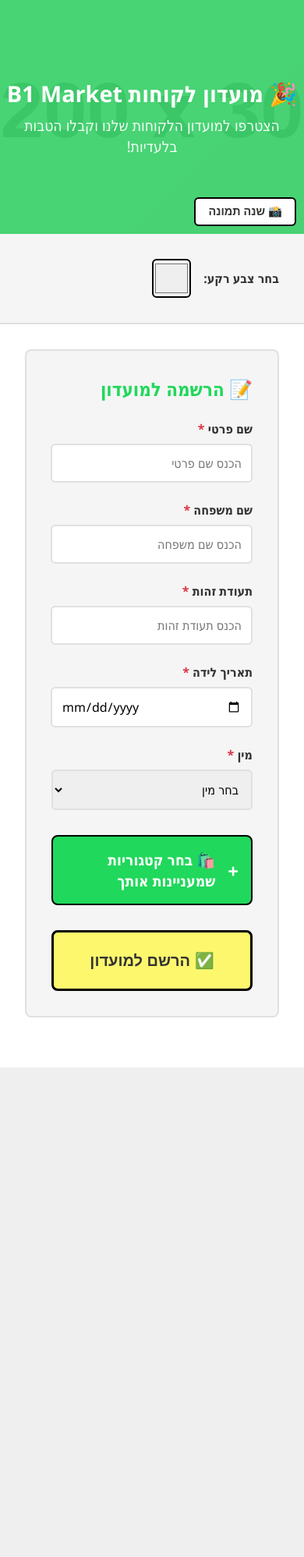
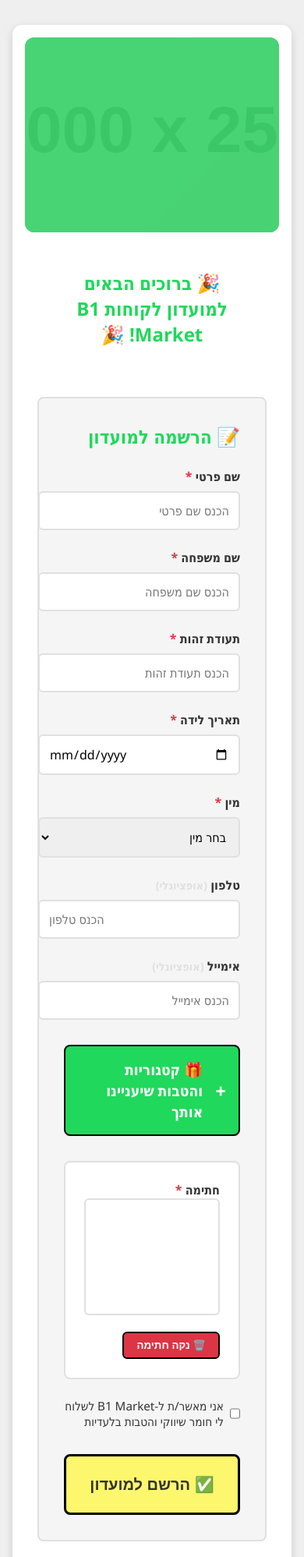
Before and after one commit to Habadisrael770/b1-client-form, a website: page club.html in a window 390 px wide. Shown: the top 1997 px of the page at 78% size. Before the commit the page ends 1369 px from the top, so only its background shows below. Drawn offline with Linux system fonts and the light colour scheme; placeholder pictures from the web are drawn by us.

Commit message:
Update customer club landing page with all requested features

```diff
--- a/club.html
+++ b/club.html
@@ -23,33 +23,36 @@
             --gray-dark: #333333;
             --black: #000000;
             --red: #dc3545;
-            --bg-color: #efefef;
         }
 
         body {
             font-family: 'Segoe UI', Tahoma, Geneva, Verdana, sans-serif;
-            background: var(--bg-color);
-            padding: 0;
+            background: var(--gray-bg);
+            padding: 2rem 1rem;
             color: var(--gray-dark);
         }
 
         .container {
-            max-width: 1200px;
+            max-width: 1000px;
             width: 100%;
             margin: 0 auto;
             background: var(--white);
             box-shadow: 0 4px 12px rgba(0, 0, 0, 0.15);
+            border-radius: 12px;
+            overflow: hidden;
         }
 
         /* Banner Section */
         .banner-section {
             position: relative;
-            height: 300px;
+            height: 250px;
             background: linear-gradient(135deg, var(--green-primary), var(--green-dark));
             display: flex;
             align-items: center;
             justify-content: center;
             overflow: hidden;
+            margin: 2rem;
+            border-radius: 12px;
         }
 
         .banner-image {
@@ -65,75 +68,21 @@
             width: 100%;
             height: 100%;
             background: rgba(32, 216, 91, 0.7);
-            display: flex;
-            align-items: center;
-            justify-content: center;
-            flex-direction: column;
-            z-index: 2;
+            z-index: 1;
         }
 
-        .banner-content {
+        /* Typewriter Title */
+        .typewriter-title {
             text-align: center;
-            color: var(--white);
-            z-index: 3;
+            padding: 2rem;
+            margin: 0 2rem;
         }
 
-        .banner-content h1 {
-            font-size: 2.5rem;
+        .typewriter-title h1 {
+            font-size: 2rem;
             font-weight: 700;
-            margin-bottom: 0.5rem;
-        }
-
-        .banner-content p {
-            font-size: 1.2rem;
-            opacity: 0.95;
-        }
-
-        .banner-controls {
-            position: absolute;
-            bottom: 20px;
-            right: 20px;
-            z-index: 4;
-            display: flex;
-            gap: 10px;
-        }
-
-        .banner-btn {
-            padding: 0.5rem 1rem;
-            background: var(--white);
-            color: var(--gray-dark);
-            border: 2px solid var(--black);
-            border-radius: 6px;
-            cursor: pointer;
-            font-weight: 600;
-            font-size: 0.9rem;
-        }
-
-        .banner-btn:hover {
-            background: var(--gray-light);
-        }
-
-        /* Color Picker */
-        .color-picker-section {
-            padding: 2rem;
-            background: var(--gray-light);
-            border-bottom: 2px solid var(--gray-medium);
-            display: flex;
-            align-items: center;
-            gap: 1rem;
-        }
-
-        .color-picker-label {
-            font-weight: 600;
-            font-size: 1rem;
-        }
-
-        .color-picker-input {
-            width: 50px;
-            height: 50px;
-            border: 2px solid var(--black);
-            border-radius: 6px;
-            cursor: pointer;
+            color: var(--green-primary);
+            min-height: 60px;
         }
 
         /* Main Content */
@@ -183,6 +132,11 @@
             color: var(--red);
         }
 
+        .form-label .optional {
+            color: var(--gray-medium);
+            font-size: 0.9rem;
+        }
+
         .form-input,
         .form-select {
             padding: 0.75rem;
@@ -197,6 +151,63 @@
             outline: none;
             border-color: var(--green-primary);
             box-shadow: 0 0 0 3px rgba(32, 216, 91, 0.1);
+        }
+
+        /* Signature Section */
+        .signature-section {
+            margin-top: 2rem;
+            padding: 1.5rem;
+            background: var(--white);
+            border-radius: 8px;
+            border: 2px solid var(--gray-medium);
+        }
+
+        .signature-canvas {
+            width: 100%;
+            height: 150px;
+            border: 2px solid var(--gray-medium);
+            border-radius: 6px;
+            cursor: crosshair;
+            background: var(--white);
+        }
+
+        .signature-controls {
+            display: flex;
+            gap: 1rem;
+            margin-top: 1rem;
+        }
+
+        .btn-clear {
+            padding: 0.5rem 1rem;
+            background: var(--red);
+            color: var(--white);
+            border: 2px solid var(--black);
+            border-radius: 6px;
+            cursor: pointer;
+            font-weight: 600;
+        }
+
+        .btn-clear:hover {
+            opacity: 0.9;
+        }
+
+        /* Marketing Consent */
+        .marketing-consent {
+            margin-top: 1.5rem;
+            display: flex;
+            align-items: center;
+            gap: 0.5rem;
+        }
+
+        .marketing-consent input[type="checkbox"] {
+            width: 20px;
+            height: 20px;
+            cursor: pointer;
+        }
+
+        .marketing-consent label {
+            font-size: 0.95rem;
+            cursor: pointer;
         }
 
         /* Categories Section */
@@ -233,7 +244,7 @@
 
         .categories-grid {
             display: none;
-            grid-template-columns: repeat(auto-fit, minmax(150px, 1fr));
+            grid-template-columns: repeat(3, 1fr);
             gap: 1rem;
             margin-top: 1.5rem;
         }
@@ -243,7 +254,7 @@
         }
 
         .category-card {
-            background: var(--gray-light);
+            background: var(--white);
             padding: 1.5rem;
             border-radius: 8px;
             border: 2px solid var(--gray-medium);
@@ -258,7 +269,6 @@
 
         .category-card:hover {
             border-color: var(--green-primary);
-            background: var(--white);
             transform: translateY(-5px);
         }
 
@@ -275,6 +285,11 @@
         .category-name {
             font-weight: 600;
             font-size: 0.9rem;
+            color: var(--black);
+        }
+
+        .category-card.selected .category-name {
+            color: var(--white);
         }
 
         /* Submit Button */
@@ -301,28 +316,31 @@
             background: var(--yellow-dark);
         }
 
+        .btn-submit:disabled {
+            opacity: 0.5;
+            cursor: not-allowed;
+        }
+
         /* Responsive */
         @media (max-width: 768px) {
             .form-row {
                 grid-template-columns: 1fr;
             }
 
-            .banner-content h1 {
-                font-size: 1.8rem;
+            .categories-grid {
+                grid-template-columns: repeat(2, 1fr);
             }
 
-            .categories-grid {
-                grid-template-columns: repeat(auto-fit, minmax(120px, 1fr));
+            .banner-section {
+                margin: 1rem;
             }
 
-            .banner-controls {
-                flex-direction: column;
-                right: 10px;
-                bottom: 10px;
+            .typewriter-title h1 {
+                font-size: 1.5rem;
             }
         }
 
-        /* Success Message */
+        /* Success Message with Confetti */
         .success-overlay {
             position: fixed;
             top: 0;
@@ -346,6 +364,7 @@
             border-radius: 12px;
             text-align: center;
             border: 3px solid var(--green-primary);
+            position: relative;
         }
 
         .success-icon {
@@ -359,28 +378,50 @@
             font-weight: 700;
             color: var(--gray-dark);
         }
+
+        /* Confetti */
+        .confetti {
+            position: absolute;
+            width: 10px;
+            height: 10px;
+            background: var(--green-primary);
+            animation: confetti-fall 3s linear forwards;
+        }
+
+        @keyframes confetti-fall {
+            to {
+                transform: translateY(100vh) rotate(360deg);
+                opacity: 0;
+            }
+        }
+
+        /* Typewriter animation */
+        @keyframes blink {
+            0%, 100% { opacity: 1; }
+            50% { opacity: 0; }
+        }
+
+        .cursor {
+            display: inline-block;
+            width: 2px;
+            height: 1.2em;
+            background: var(--green-primary);
+            margin-left: 5px;
+            animation: blink 1s infinite;
+        }
     </style>
 </head>
 <body>
     <div class="container">
         <!-- Banner Section -->
         <div class="banner-section">
-            <img id="bannerImage" class="banner-image" src="https://via.placeholder.com/1200x300?text=B1+Market+Club" alt="Banner">
+            <img id="bannerImage" class="banner-image" src="https://via.placeholder.com/1000x250?text=B1+Market+Club" alt="Banner">
             <div class="banner-overlay"></div>
-            <div class="banner-content">
-                <h1>🎉 מועדון לקוחות B1 Market</h1>
-                <p>הצטרפו למועדון הלקוחות שלנו וקבלו הטבות בלעדיות!</p>
-            </div>
-            <div class="banner-controls">
-                <button class="banner-btn" onclick="document.getElementById('bannerUpload').click()">📸 שנה תמונה</button>
-                <input type="file" id="bannerUpload" style="display: none;" accept="image/*" onchange="changeBannerImage(event)">
-            </div>
         </div>
 
-        <!-- Color Picker -->
-        <div class="color-picker-section">
-            <label class="color-picker-label">בחר צבע רקע:</label>
-            <input type="color" class="color-picker-input" id="bgColorPicker" value="#efefef" onchange="changeBackgroundColor(event)">
+        <!-- Typewriter Title -->
+        <div class="typewriter-title">
+            <h1 id="welcomeTitle"></h1>
         </div>
 
         <!-- Main Content -->
@@ -421,13 +462,24 @@
                                 <option value="other">אחר</option>
                             </select>
                         </div>
+                        <div class="form-group">
+                            <label class="form-label">טלפון <span class="optional">(אופציונלי)</span></label>
+                            <input type="tel" class="form-input" name="phone" placeholder="הכנס טלפון">
+                        </div>
+                    </div>
+
+                    <div class="form-row full">
+                        <div class="form-group">
+                            <label class="form-label">אימייל <span class="optional">(אופציונלי)</span></label>
+                            <input type="email" class="form-input" name="email" placeholder="הכנס אימייל">
+                        </div>
                     </div>
 
                     <!-- Categories Section -->
                     <div class="categories-section">
                         <div class="categories-header" onclick="toggleCategories()">
                             <span class="categories-toggle">+</span>
-                            <span class="categories-title">🛍️ בחר קטגוריות שמעניינות אותך</span>
+                            <span class="categories-title">🎁 קטגוריות והטבות שיעניינו אותך</span>
                         </div>
 
                         <div class="categories-grid" id="categoriesGrid">
@@ -435,9 +487,24 @@
                         </div>
                     </div>
 
+                    <!-- Signature Section -->
+                    <div class="signature-section">
+                        <label class="form-label">חתימה <span class="required">*</span></label>
+                        <canvas id="signatureCanvas" class="signature-canvas"></canvas>
+                        <div class="signature-controls">
+                            <button type="button" class="btn-clear" onclick="clearSignature()">🗑️ נקה חתימה</button>
+                        </div>
+                    </div>
+
+                    <!-- Marketing Consent -->
+                    <div class="marketing-consent">
+                        <input type="checkbox" id="marketingConsent" name="marketingConsent">
+                        <label for="marketingConsent">אני מאשר/ת ל-B1 Market לשלוח לי חומר שיווקי והטבות בלעדיות</label>
+                    </div>
+
                     <!-- Submit Button -->
                     <div class="submit-section">
-                        <button type="submit" class="btn-submit">✅ הרשם למועדון</button>
+                        <button type="submit" class="btn-submit" id="submitBtn">✅ הרשם למועדון</button>
                     </div>
                 </form>
             </div>
@@ -447,7 +514,7 @@
     <!-- Success Overlay -->
     <div class="success-overlay" id="successOverlay">
         <div class="success-box">
-            <div class="success-icon">✅</div>
+            <div class="success-icon">🎉</div>
             <div class="success-text">!ברוכים הבאים למועדון</div>
         </div>
     </div>
@@ -470,6 +537,88 @@
         ];
 
         let selectedCategories = [];
+        let isDrawing = false;
+        let hasSigned = false;
+
+        // Signature canvas setup
+        const canvas = document.getElementById('signatureCanvas');
+        const ctx = canvas.getContext('2d');
+        canvas.width = canvas.offsetWidth;
+        canvas.height = 150;
+
+        canvas.addEventListener('mousedown', startDrawing);
+        canvas.addEventListener('mousemove', draw);
+        canvas.addEventListener('mouseup', stopDrawing);
+        canvas.addEventListener('mouseout', stopDrawing);
+
+        // Touch events for mobile
+        canvas.addEventListener('touchstart', (e) => {
+            e.preventDefault();
+            const touch = e.touches[0];
+            const mouseEvent = new MouseEvent('mousedown', {
+                clientX: touch.clientX,
+                clientY: touch.clientY
+            });
+            canvas.dispatchEvent(mouseEvent);
+        });
+
+        canvas.addEventListener('touchmove', (e) => {
+            e.preventDefault();
+            const touch = e.touches[0];
+            const mouseEvent = new MouseEvent('mousemove', {
+                clientX: touch.clientX,
+                clientY: touch.clientY
+            });
+            canvas.dispatchEvent(mouseEvent);
+        });
+
+        canvas.addEventListener('touchend', (e) => {
+            e.preventDefault();
+            const mouseEvent = new MouseEvent('mouseup', {});
+            canvas.dispatchEvent(mouseEvent);
+        });
+
+        function startDrawing(e) {
+            isDrawing = true;
+            hasSigned = true;
+            const rect = canvas.getBoundingClientRect();
+            ctx.beginPath();
+            ctx.moveTo(e.clientX - rect.left, e.clientY - rect.top);
+        }
+
+        function draw(e) {
+            if (!isDrawing) return;
+            const rect = canvas.getBoundingClientRect();
+            ctx.lineTo(e.clientX - rect.left, e.clientY - rect.top);
+            ctx.strokeStyle = '#000';
+            ctx.lineWidth = 2;
+            ctx.lineCap = 'round';
+            ctx.stroke();
+        }
+
+        function stopDrawing() {
+            isDrawing = false;
+        }
+
+        function clearSignature() {
+            ctx.clearRect(0, 0, canvas.width, canvas.height);
+            hasSigned = false;
+        }
+
+        // Typewriter effect
+        function typeWriter(element, text, speed = 100) {
+            let index = 0;
+            element.textContent = '';
+
+            function type() {
+                if (index < text.length) {
+                    element.textContent += text.charAt(index);
+                    index++;
+                    setTimeout(type, speed);
+                }
+            }
+            type();
+        }
 
         // Initialize categories grid
         function initCategories() {
@@ -507,27 +656,28 @@
             }
         }
 
-        // Change banner image
-        function changeBannerImage(event) {
-            const file = event.target.files[0];
-            if (file) {
-                const reader = new FileReader();
-                reader.onload = (e) => {
-                    document.getElementById('bannerImage').src = e.target.result;
-                };
-                reader.readAsDataURL(file);
+        // Create confetti
+        function createConfetti() {
+            const colors = ['#20d85b', '#fdf76e', '#ff6b6b', '#4ecdc4', '#45b7d1'];
+            for (let i = 0; i < 50; i++) {
+                const confetti = document.createElement('div');
+                confetti.className = 'confetti';
+                confetti.style.left = Math.random() * 100 + '%';
+                confetti.style.background = colors[Math.floor(Math.random() * colors.length)];
+                confetti.style.animationDelay = Math.random() * 3 + 's';
+                document.body.appendChild(confetti);
+                setTimeout(() => confetti.remove(), 3000);
             }
-        }
-
-        // Change background color
-        function changeBackgroundColor(event) {
-            const color = event.target.value;
-            document.body.style.background = color;
         }
 
         // Form submission
         document.getElementById('clubForm').addEventListener('submit', function(e) {
             e.preventDefault();
+
+            if (!hasSigned) {
+                alert('נא לחתום על הטופס');
+                return;
+            }
 
             const formData = {
                 firstName: document.querySelector('input[name="firstName"]').value,
@@ -535,16 +685,22 @@
                 idNumber: document.querySelector('input[name="idNumber"]').value,
                 birthDate: document.querySelector('input[name="birthDate"]').value,
                 gender: document.querySelector('select[name="gender"]').value,
-                categories: selectedCategories.map(i => categories[i].name).join(', ')
+                phone: document.querySelector('input[name="phone"]').value,
+                email: document.querySelector('input[name="email"]').value,
+                categories: selectedCategories.map(i => categories[i].name).join(', '),
+                marketingConsent: document.getElementById('marketingConsent').checked,
+                signature: canvas.toDataURL()
             };
 
             console.log('Form Data:', formData);
 
-            // Show success message
+            // Show success message with confetti
+            createConfetti();
             document.getElementById('successOverlay').classList.add('show');
             setTimeout(() => {
                 document.getElementById('successOverlay').classList.remove('show');
                 this.reset();
+                clearSignature();
                 selectedCategories = [];
                 initCategories();
             }, 3000);
@@ -553,6 +709,7 @@
         // Initialize on page load
         document.addEventListener('DOMContentLoaded', function() {
             initCategories();
+            typeWriter(document.getElementById('welcomeTitle'), '🎉 ברוכים הבאים למועדון לקוחות B1 Market! 🎉', 80);
         });
     </script>
 </body>
```
